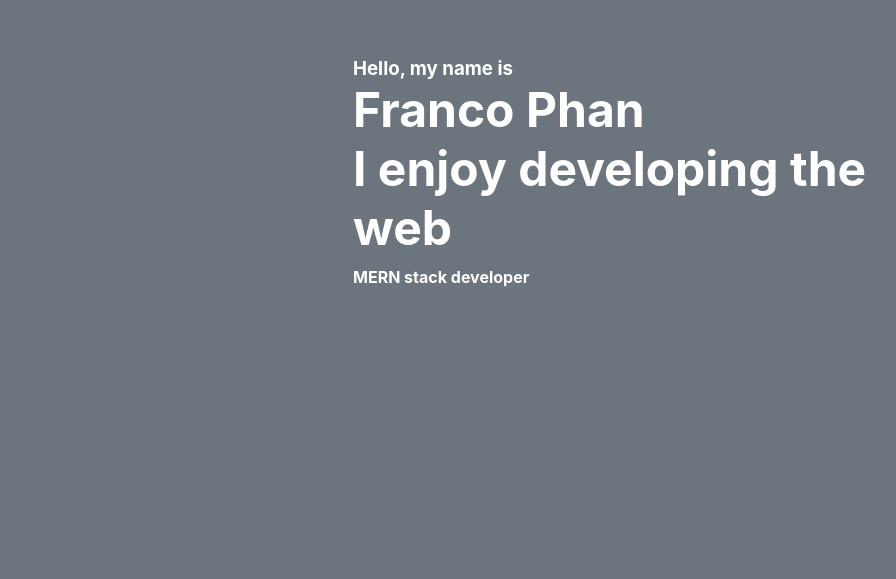
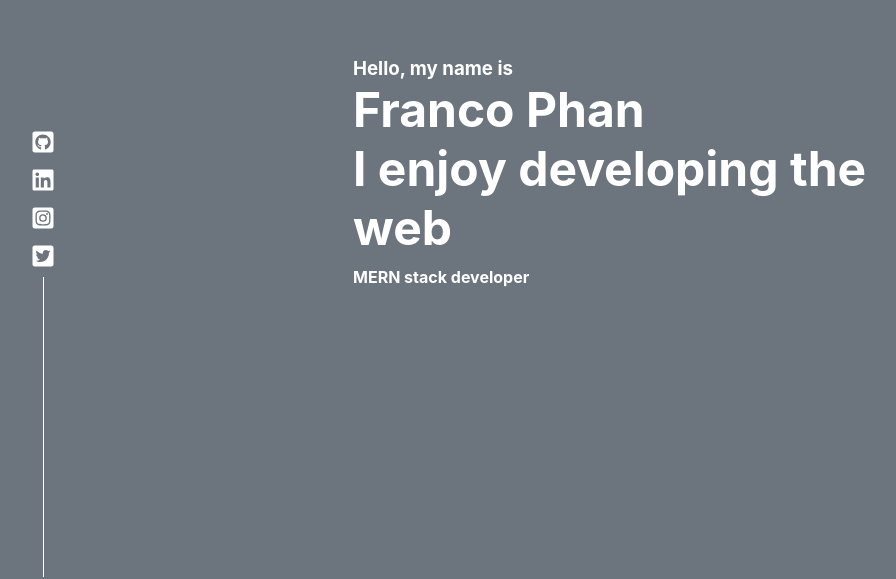
Before and after one commit to Frank-5850/portfolio, a React (Create React App) app: page / in a window 1280 px wide. Shown: the part 223-802 px from the top of the page, without its empty margins (17-913 px from the left). Built offline with nearby package versions, Linux system fonts and the light colour scheme.

Commit message:
add: social links

```diff
--- a/src/App.js
+++ b/src/App.js
@@ -3,10 +3,12 @@ import "./App.css";
 import LandingPage from "./LandingPage/LandingPage";
 import AboutMe from "./AboutMe/AboutMe";
 import Contact from "./Contact/Contact";
+import Socials from "./Socials/Socials";
 
 function App() {
   return (
     <div className="App">
+      <Socials />
       <LandingPage />
       <AboutMe />
       <Contact />
--- /dev/null
+++ b/src/Socials/Socials.js
@@ -0,0 +1,47 @@
+import React from "react";
+import {
+  SocialsContainer,
+  SocialsWrapper,
+  IconBox,
+  IconLink,
+} from "./socials.styles";
+import {
+  FaGithubSquare,
+  FaLinkedin,
+  FaInstagramSquare,
+  FaTwitterSquare,
+} from "react-icons/fa";
+
+const Socials = () => {
+  return (
+    <SocialsWrapper>
+      <SocialsContainer>
+        <IconBox>
+          <IconLink href="https://github.com/Frank-5850" target="_blank">
+            <FaGithubSquare size="1.5em" />
+          </IconLink>
+        </IconBox>
+        <IconBox>
+          <IconLink
+            href="https://www.linkedin.com/in/franco-phan-5b14b7144/"
+            target="_blank"
+          >
+            <FaLinkedin size="1.5em" />
+          </IconLink>
+        </IconBox>
+        <IconBox>
+          <IconLink href="https://www.instagram.com/frankphan/" target="_blank">
+            <FaInstagramSquare size="1.5em" />
+          </IconLink>
+        </IconBox>
+        <IconBox>
+          <IconLink href="https://twitter.com/home" target="_blank">
+            <FaTwitterSquare size="1.5em" />
+          </IconLink>
+        </IconBox>
+      </SocialsContainer>
+    </SocialsWrapper>
+  );
+};
+
+export default Socials;
--- /dev/null
+++ b/src/Socials/socials.styles.js
@@ -0,0 +1,40 @@
+import styled from "styled-components";
+
+export const SocialsWrapper = styled.div`
+  width: 40px;
+  position: fixed;
+  bottom: 0px;
+  left: 40px;
+  right: auto;
+  z-index: 10;
+`;
+
+export const SocialsContainer = styled.ul`
+  display: flex;
+  flex-direction: column;
+  -webkit-box-align: center;
+  align-items: center;
+  margin: 0px;
+  padding: 0px;
+  list-style: none;
+  &:after {
+    content: "";
+    display: block;
+    width: 1px;
+    height: 300px;
+    margin: 0px auto;
+    background-color: white;
+  }
+`;
+
+export const IconBox = styled.li`
+  padding: 5px;
+`;
+
+export const IconLink = styled.a`
+  color: white;
+  text-decoration: none;
+  &:hover {
+    color: #f5f5f5;
+  }
+`;
```
